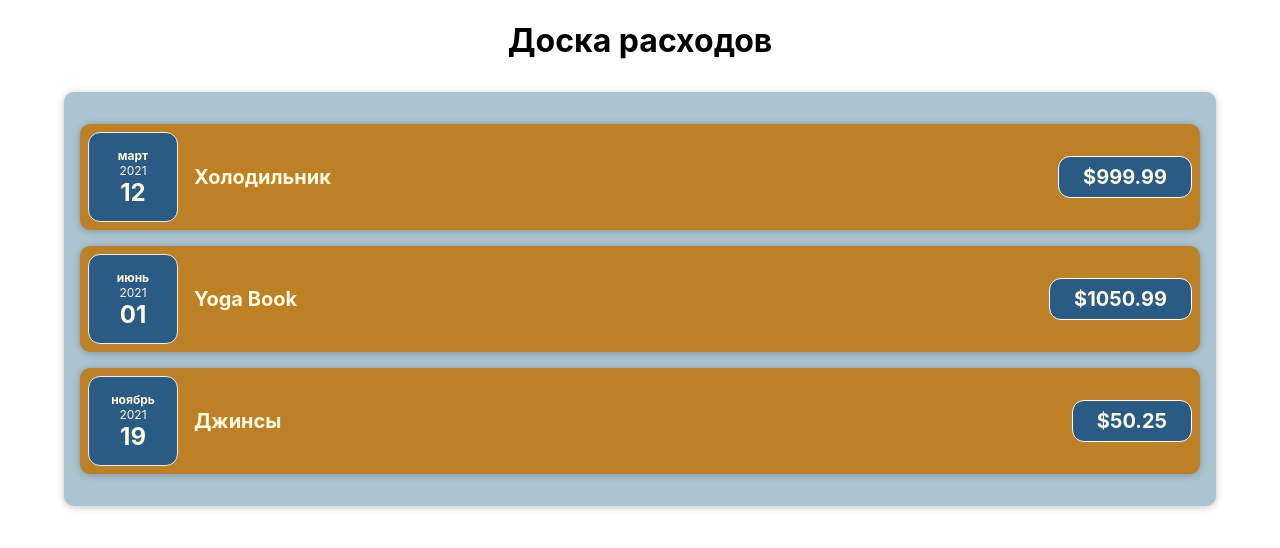
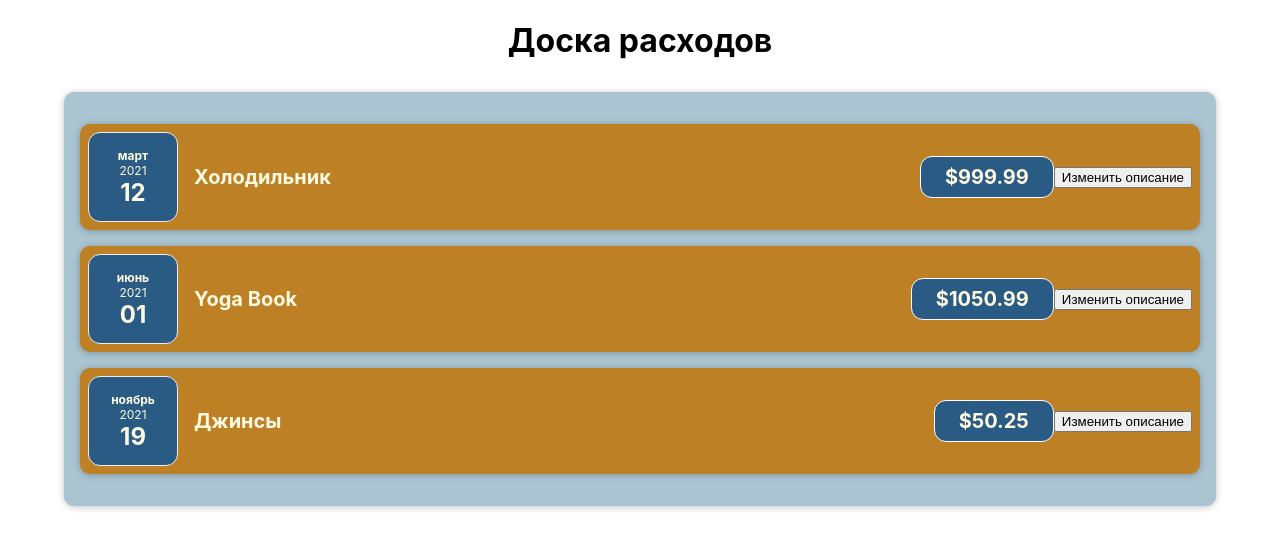
Before and after one commit to segura-deluna/payment-desk, a JavaScript app: page / in a window 1280 px wide. Shown: the top 548 px of the page. Built offline with nearby package versions, Linux system fonts and the light colour scheme.

Commit message:
added handler for button

```diff
--- a/src/components/Costs/CostItem.js
+++ b/src/components/Costs/CostItem.js
@@ -3,6 +3,9 @@ import CostDate from './CostDate';
 import Card from '../UI/Card';
 
 const CostItem = (props) => {
+  const changeDescriptionHandler = () => {
+    console.log('click');
+  }
 
       return (
       <Card className='cost-item'>
@@ -11,6 +14,7 @@ const CostItem = (props) => {
           <h2>{props.description}</h2>
           <div  className='cost-item__price'>${props.amount}</div>
         </div>
+        <button onClick={changeDescriptionHandler}>Изменить описание</button>
       </Card>
   )
 }
```
